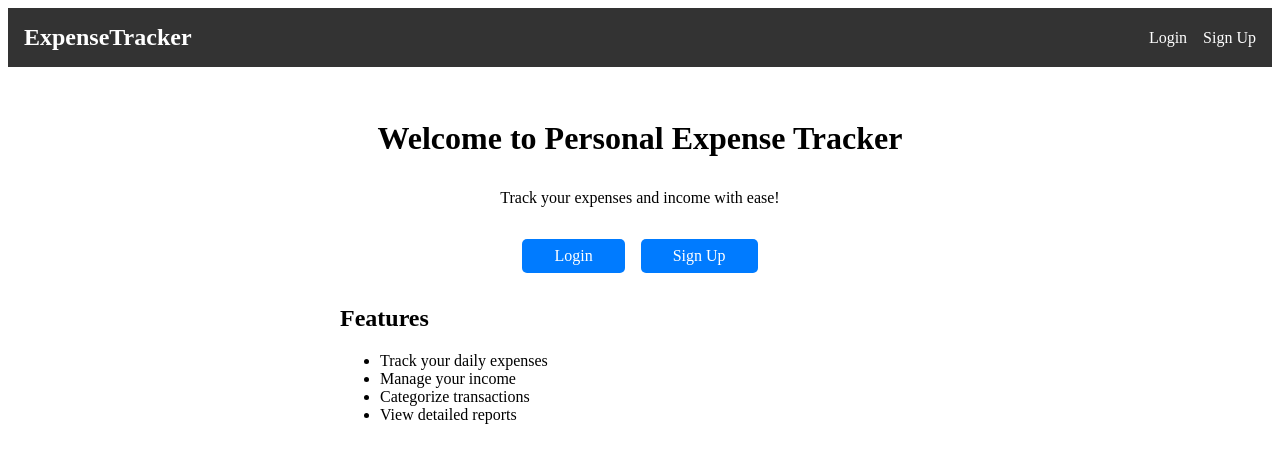
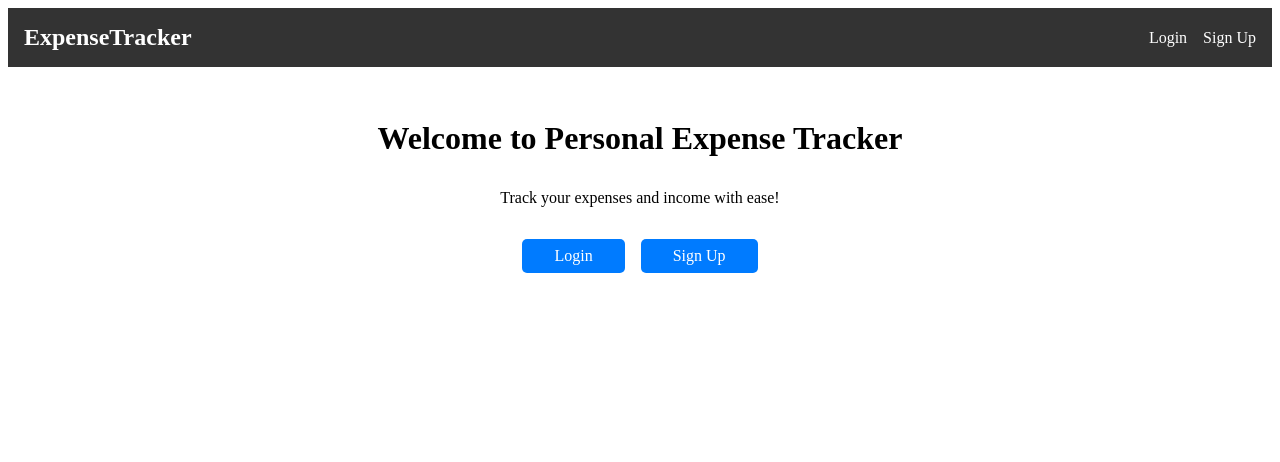
Before and after one commit to vignesh0705/Personal-Expanse-Tracker, a React (Vite) app in the folder frontend/: page / in a window 1280 px wide. Shown: the top 462 px of the page. Built offline with nearby package versions, Linux system fonts and the light colour scheme.

Commit message:
edit the home page

```diff
--- a/frontend/src/components/Home.jsx
+++ b/frontend/src/components/Home.jsx
@@ -12,15 +12,6 @@ function Home() {
           <Link to="/signup" className="btn">Sign Up</Link>
         </div>
       </div>
-      <div className="features">
-        <h2>Features</h2>
-        <ul>
-          <li>Track your daily expenses</li>
-          <li>Manage your income</li>
-          <li>Categorize transactions</li>
-          <li>View detailed reports</li>
-        </ul>
-      </div>
     </div>
   );
 }
```
